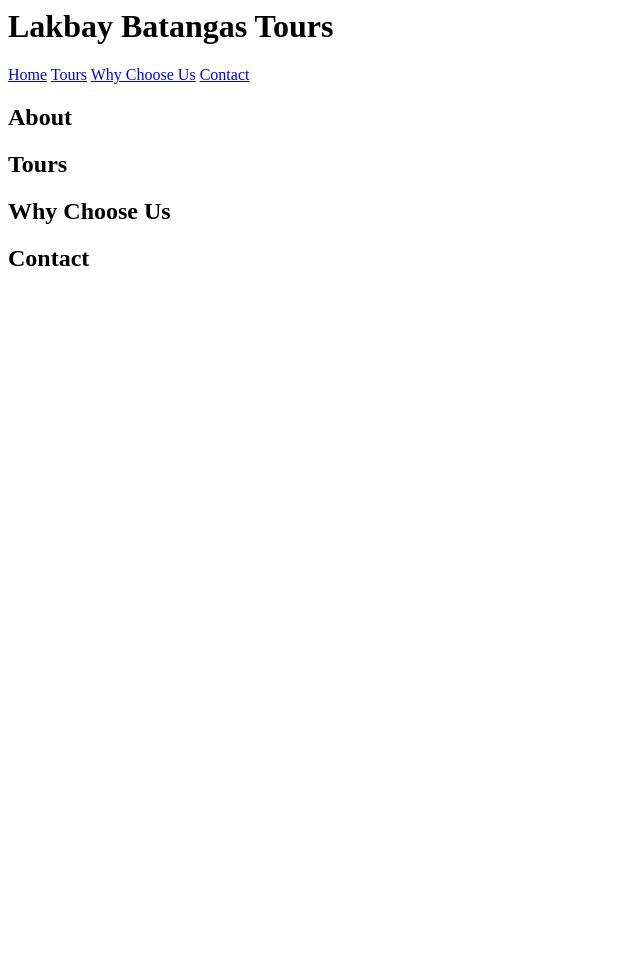
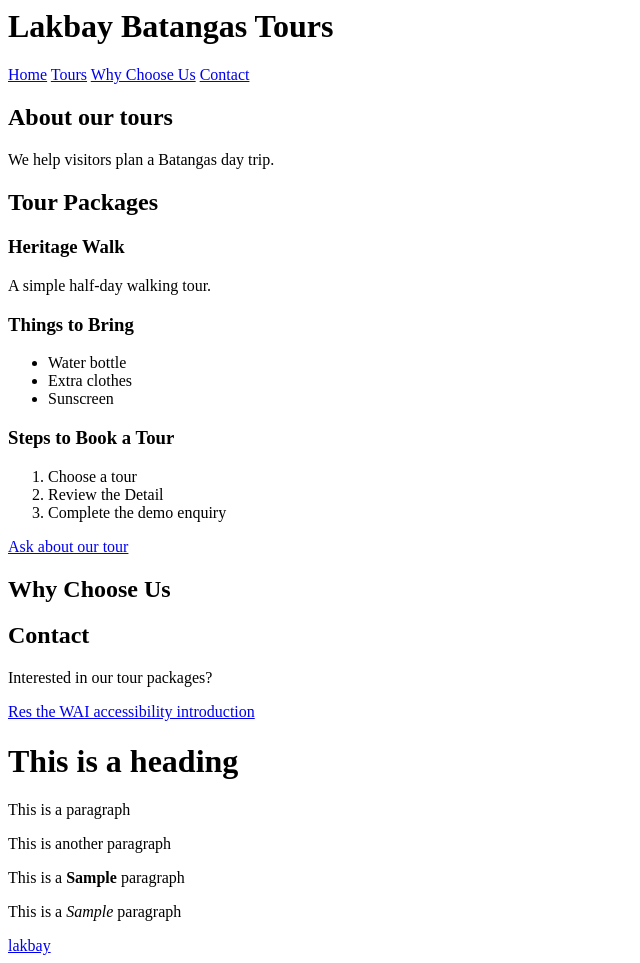
Before and after one commit to Lucypearl09/lakbay-batangas-tours, a plain HTML site: page index.html in a window 1280 px wide. Shown: the whole page, without its empty margins (0-640 px from the left). Before the commit the page ends 800 px from the top, so only its background shows below. Drawn offline with Linux system fonts and the light colour scheme.

Commit message:
week 11 day 1

```diff
--- a/index.html
+++ b/index.html
@@ -17,17 +17,46 @@
 	</nav>
 <main>
 	<section id="about">
-		<h2>About</h2>
+		<h2>About our tours</h2>
+		<p>We help visitors plan a Batangas day trip.</p>
 	</section>
 	<section id="tours">
-		<h2>Tours</h2>
+		<h2>Tour Packages</h2>
+		<h3>Heritage Walk</h3>
+		<p>A simple half-day walking tour.</p>
+		<h3>Things to Bring</h3>
+		<ul>
+			<li>Water bottle</li>
+			<li>Extra clothes</li>
+			<li>Sunscreen</li>
+		</ul>
+		<h3>Steps to Book a Tour</h3>
+		<ol>
+			<li>Choose a tour</li>
+			<li>Review the Detail</li>
+			<li>Complete the demo enquiry</li>
+		</ol>
+		<a href="#tours">Ask about our tour</a>
 	</section>
 	<section id="why-choose-us">
 		<h2>Why Choose Us</h2>
 	</section>
 	<section id="contact">
 		<h2>Contact</h2>
+		<p>Interested in our tour packages?</p>
+		<a href="https://www.w3.org/WAI/">Res the WAI accessibility introduction</a>
 	</section>
 </main>
+
+	<h1>This is a heading</h1>
+	<p>This is a paragraph</p>
+	<p>This is another paragraph</p>
+	<p>This is a <strong>Sample</strong> paragraph</p>
+	<p>This is a <em>Sample</em> paragraph</p>
+
+
+
+	<a href="https://www.google.com/search?gs_ssp=eJzj4tTP1Tcwiq-ozDNg9OJISixJzEtPLAYARWoGww&q=batangas&oq=batangas&gs_lcrp=EgZjaHJvbWUqCggBEC4YsQMYgAQyBggAEEUYOTIKCAEQLhixAxiABDIKCAIQLhixAxiABDIGCAMQRRg7MgoIBBAAGLEDGIAEMgYIBRBFGDwyBggGEEUYPDIGCAcQRRg80gEIMzk2NmowajmoAgawAgHxBfVtdKvdKLNE&sourceid=chrome&source=chrome.ob&ie=UTF-8">lakbay</a>
+
 </body>
 </html>
```
